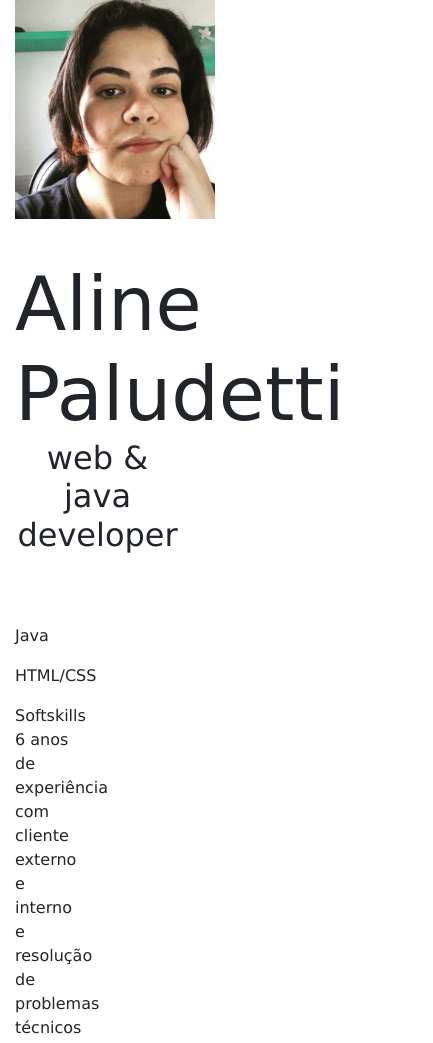
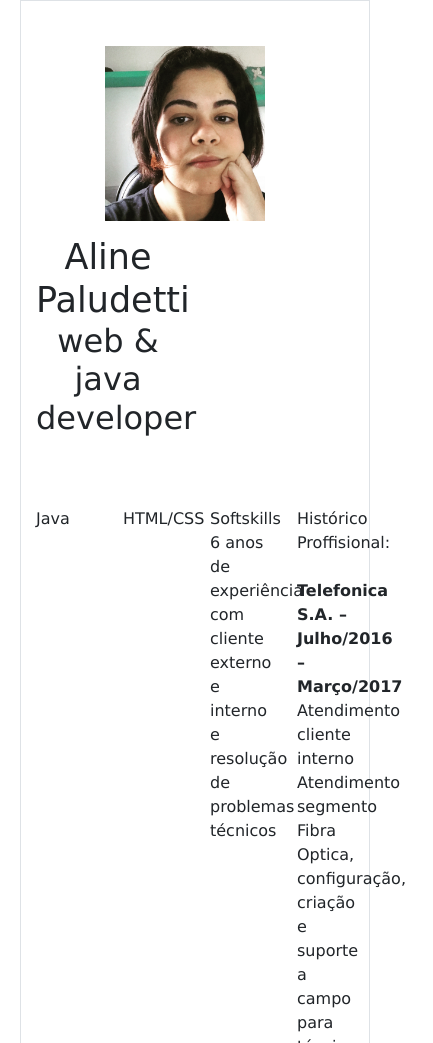
Before and after one commit to a-paludetti/a-paludetti.github.io, a plain HTML site: page index.html in a window 390 px wide. Shown: the top 1043 px of the page, 433 px wide, since content can reach past the window. Drawn offline with nearby package versions, Linux system fonts and the light colour scheme; a web font is replaced by a local one.

Commit message:
Update index.html

```diff
--- a/index.html
+++ b/index.html
@@ -1,5 +1,4 @@
 <!DOCTYPE html>
-
 <html lang="en" xmlns="http://www.w3.org/1999/xhtml">
 <head>
     <meta charset="utf-8" />
@@ -8,21 +7,23 @@
     <link rel="stylesheet" href="https://stackpath.bootstrapcdn.com/bootstrap/4.1.3/css/bootstrap.min.css" integrity="sha384-MCw98/SFnGE8fJT3GXwEOngsV7Zt27NXFoaoApmYm81iuXoPkFOJwJ8ERdknLPMO" crossorigin="anonymous">
     <!-- link referencia fontes-->
     <link href="https://fonts.googleapis.com/css?family=Calligraffitti" rel="stylesheet">
-    <link href="https://www.linkedin.com/" rel="shortlink" />
-    <link href="" />
+    <title>(WhoIsAline)</title>
+    <style>
+        .main-area {
+            width: 80%;
+            max-width: 1440px;
+            margin: auto;
+            margin-top: 60px;
+        }
 
-    <link href="https://github.com/a-paludetti/a-paludetti.github.io" />
-    <title></title>
-
-    <style>
         body {
             font-family: Verdana, Geneva, Tahoma, sans-serif;
         }
 
         h1 {
             font-family: 'Calligraffitti', cursive;
+            font-size: 75px;
             text-align: center;
-            font-size: 75px;
             margin: 40px 0 0 0;
         }
 
@@ -30,17 +31,51 @@
             text-align: center;
             margin: 0px 0 70px 0;
         }
+
+        .foto {
+            margin: 10px auto;
+            padding: 40px 20px 0 0;
+        }
+
+        @media (max-width: 500px) {
+            .main-area {
+                margin: auto;
+                margin-top: 10px 10px 0 10px;
+                width: 100%;
+                max-width:350px;
+            }
+            .foto {
+                margin: 5px auto;
+            }
+            img{
+                max-width: 160px;
+            }
+            h1{
+                font-size: 35px;
+                margin: 10px 0 0 0;
+                line-height: 43px;
+            }
+            .name{
+                text-align:center;
+            }
+        }
+
+        @media (max-width: 800px){
+
+        }
     </style>
 </head>
 <body>
+    <div class="main-area border">
         <div class="container">
-        <div class="foto>
-            <div class="col-6">
-                <img src="/IMG_0952.JPG" alt="Aline" style="width:200px;" />
+            <div class="row">
+                <div class="foto">
+                    <div class="col-6 col-md-12 col-sm-12">
+                        <img src="IMG_0952.JPG" alt="Aline" style="width:300px; float: left" />
                     </div>
                 </div>
                 <div class="name">
-            <div class="col-6">
+                    <div class="col-6 col-md-12 col-sm-12">
                         <h1>
                             Aline Paludetti
                         </h1>
@@ -49,29 +84,32 @@
                         </h2>
                     </div>
                 </div>
+            </div>
+            <div class="row">
+                <div class="col-3 col-md-4 col-sm-12">
                     <div class="skills1">
-            <div class=" col-3 col-md-4 col-sm-12">
+
                         <p>
                             Java<br />
                         </p>
                     </div>
                 </div>
+                <div class="col-3 col-md-4 col-sm-12">
                     <div class="skills2">
-            <div class=" col-3 col-md-4 col-sm-12">
                         <p>
                             HTML/CSS
                         </p>
                     </div>
                 </div>
+                <div class="col-3 col-md-4 col-sm-12">
                     <div class="skills3">
-            <div class=" col-3 col-md-4 col-sm-12">
                         <p>
                             Softskills <br /> 6 anos de experiência com cliente externo e interno e resolução de problemas técnicos
                         </p>
                     </div>
                 </div>
+                <div class="col-3 col-md-4 col-sm-12">
                     <div class="skills3">
-            <div class=" col-3 col-md-4 col-sm-12">
                         <p>
                             Histórico Proffisional:<br /><br />
                             <strong>Telefonica S.A. – Julho/2016 – Março/2017</strong><br />
@@ -89,8 +127,10 @@
                         </p>
                     </div>
                 </div>
+                </div>
+            <div class="row">
+                <div class="col-12">
                     <div class="contato">
-            <div class="col-12">
                         <p>
                             Telefone: +55 1197633-8343 <br />
                             e-mail: a.paludetti@gmail.com <br />
@@ -99,11 +139,16 @@
                         </p>
                     </div>
                 </div>
+            </div>
+            <div class="row">
+
+            </div>
             <!--<div class="foootnote">
                 <div class="col-12">
                     <div>Icons made by <a href="http://www.freepik.com" title="Freepik">Freepik</a> from <a href="https://www.flaticon.com/" title="Flaticon">www.flaticon.com</a> is licensed by <a href="http://creativecommons.org/licenses/by/3.0/" title="Creative Commons BY 3.0" target="_blank">CC 3.0 BY</a></div>
                 </div>
             </div>-->
+        </div>
     </div>
     <!-- **boostrap** -->
     <script src="https://stackpath.bootstrapcdn.com/bootstrap/4.1.3/js/bootstrap.min.js" integrity="sha384-ChfqqxuZUCnJSK3+MXmPNIyE6ZbWh2IMqE241rYiqJxyMiZ6OW/JmZQ5stwEULTy" crossorigin="anonymous"></script>
```
Lines whose indentation alone changed are shown as unchanged.
